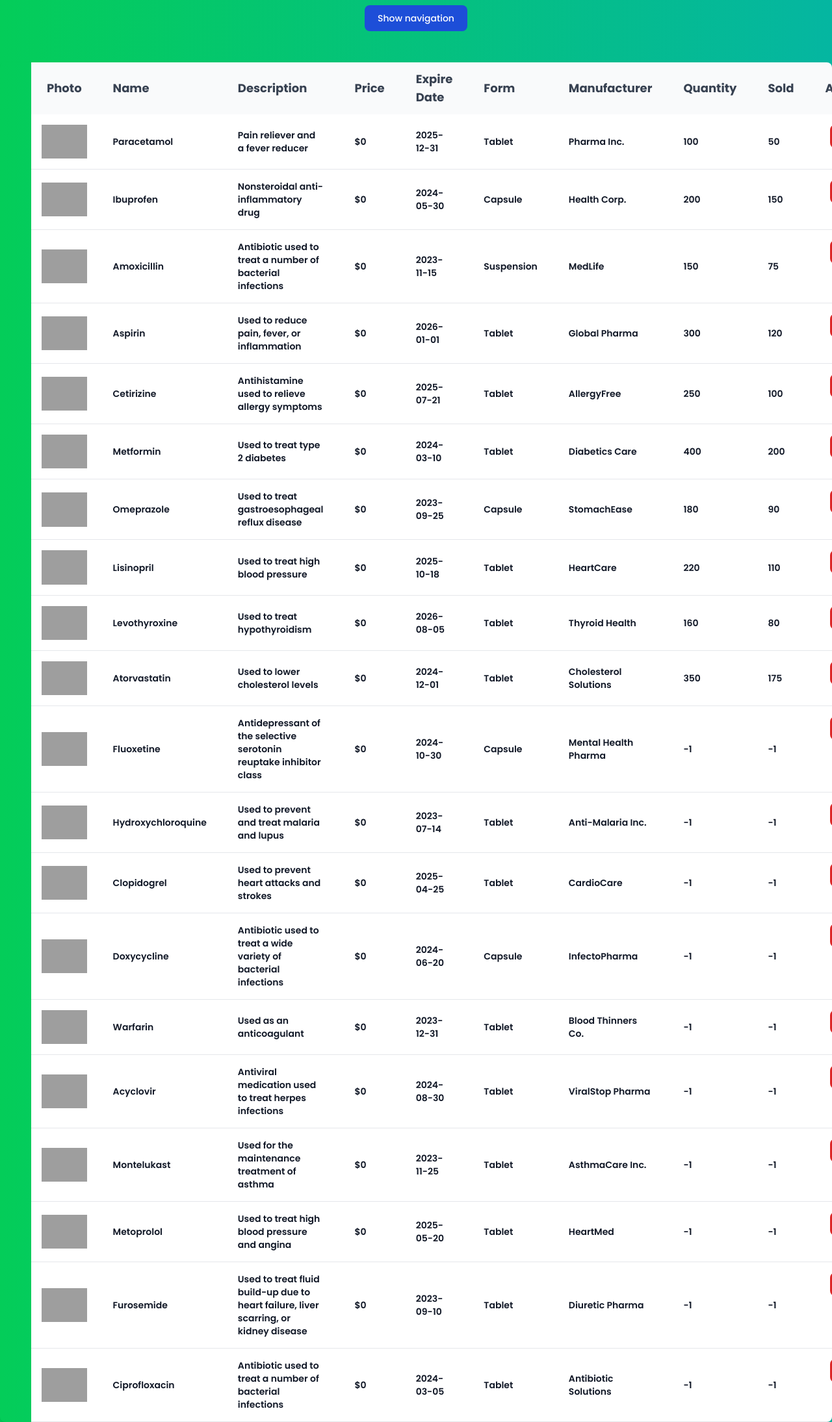
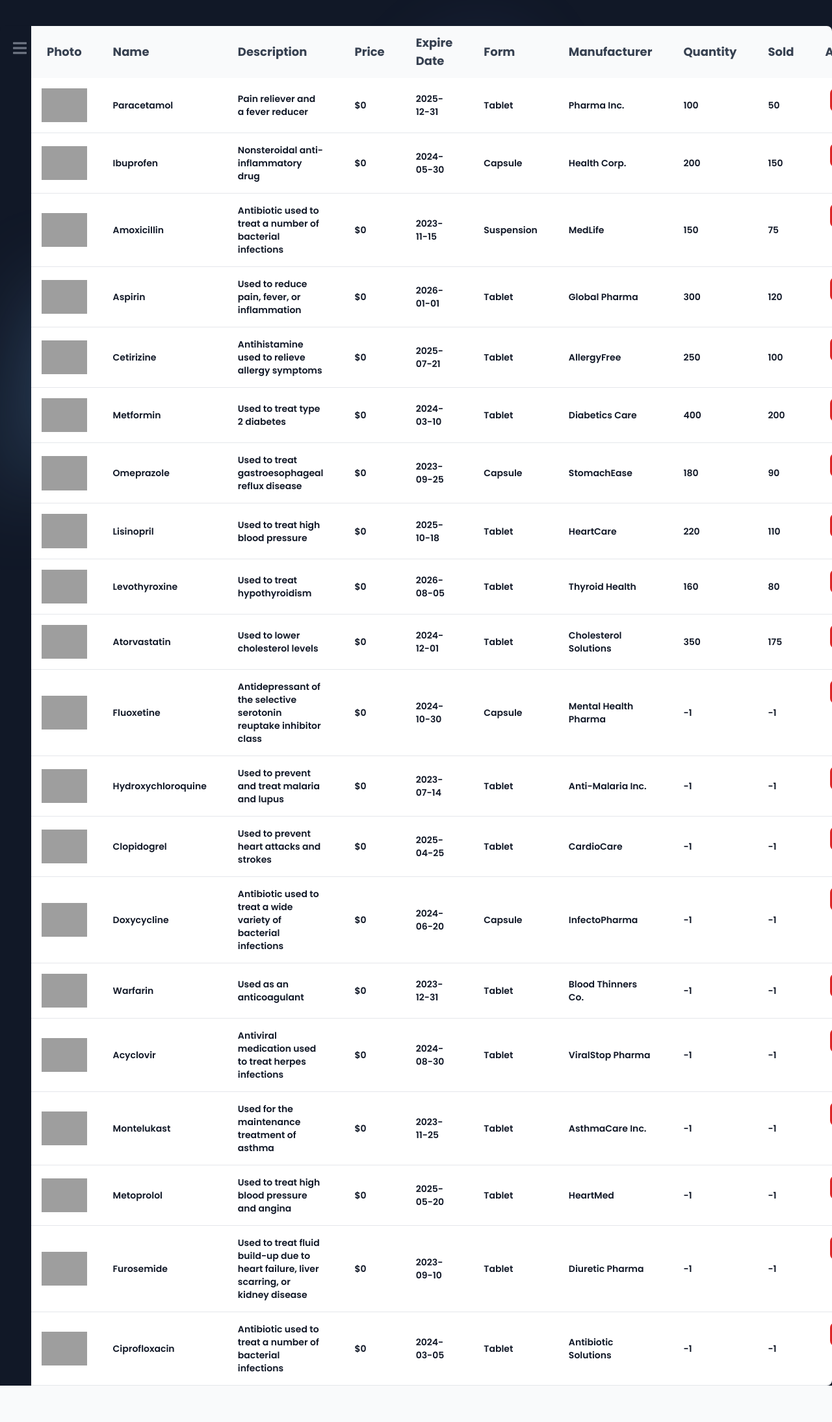
Before and after one commit to BigFootLime/B1, a PHP site: page /gestionproduits.php in a window 1280 px wide. Shown: the whole page at 65% size. After the commit the page ends 2133 px from the top, so only its background shows below. Run offline with PHP 8.4, Linux system fonts and the light colour scheme; data comes from the database, SQL or seed files in the repository; some libraries are stand-ins or nearby versions; grey boxes are pictures that could not be loaded.

Commit message:
CHANGES TO ACCUEIL AND GESTION PRODUCT + README

```diff
--- a/src/gestionproduits.php
+++ b/src/gestionproduits.php
@@ -70,6 +70,7 @@ try {
     <link href="https://cdn.jsdelivr.net/npm/tailwindcss@2.2.19/dist/tailwind.min.css" rel="stylesheet">
     <script src="https://cdn.tailwindcss.com"></script>
     <link href="https://fonts.googleapis.com/css2?family=Poppins:wght@400;500;600;700&display=swap" rel="stylesheet">
+    <link rel="stylesheet" href="https://cdnjs.cloudflare.com/ajax/libs/font-awesome/5.15.4/css/all.min.css">
     <style>
         body {
             font-family: 'Poppins', sans-serif;
@@ -79,16 +80,17 @@ try {
         }
     </style>
 </head>
-<body class="bg-gradient-to-r from-[#04CD59] to-[#05B6A1]">
-    <!------------------------------------------------------------------- BUTTON DASH ------------------------------------------------------------------->
-    <div class="text-center py-2">
-        <button id="drawer-button" class="text-white bg-blue-700 hover:bg-blue-800 focus:ring-4 focus:ring-blue-300 font-medium rounded-lg text-sm px-5 py-2.5 dark:bg-blue-600 dark:hover:bg-blue-700 focus:outline-none dark:focus:ring-blue-800">
-            Show navigation
-        </button>
+<body class="relative bg-gray-900 isolate font-poppins">
+<div class="absolute inset-x-0 top-4 -z-10 flex transform-gpu justify-center overflow-hidden blur-3xl" aria-hidden="true">
+      <div class="aspect-[1108/632] w-full flex-none bg-gradient-to-r from-[#80caff] to-[#4f46e5] opacity-25" style="clip-path: polygon(73.6% 51.7%, 91.7% 11.8%, 100% 46.4%, 97.4% 82.2%, 92.5% 84.9%, 75.7% 64%, 55.3% 47.5%, 46.5% 49.4%, 45% 62.9%, 50.3% 87.2%, 21.3% 64.1%, 0.1% 100%, 5.4% 51.1%, 21.4% 63.9%, 58.9% 0.2%, 73.6% 51.7%)"></div>
     </div>
-    <!------------------------------------------------------------------- BUTTON DASH END------------------------------------------------------------------->
-    <!--------------------------------------------------------------------- DASHBOARD -------------------------------------------------------------------->
-    <div id="drawer-navigation" class="fixed top-0 left-0 z-40 h-screen p-4 overflow-y-auto transition-transform -translate-x-full bg-slate-900 w-64 dark:bg-gray-800" tabindex="-1" aria-labelledby="drawer-navigation-label">
+    <div class="text-center py-2 font-poppins absolute left-0">
+    <button id="drawer-button" class="text-gray-500 hover:text-gray-700 focus:ring-4 focus:ring-gray-300 font-medium rounded-lg text-sm px-5 py-2.5 dark:text-gray-400 dark:hover:text-gray-500 focus:outline-none dark:focus:ring-gray-600 ">
+        <i class="fas fa-bars text-2xl"></i>
+    </button>
+</div>
+
+<div id="drawer-navigation" class="fixed top-0 left-0 z-40 h-screen p-4 overflow-y-auto transition-transform -translate-x-full bg-[#353184] w-64 dark:bg-[#353184] rounded-r-lg" tabindex="-1" aria-labelledby="drawer-navigation-label">
         <h5 id="drawer-navigation-label" class="text-base font-semibold text-gray-400 uppercase dark:text-gray-400">Menu</h5>
         <button id="close-drawer" type="button" aria-controls="drawer-navigation" class="text-gray-400 bg-transparent hover:bg-gray-200 hover:text-gray-900 rounded-lg text-sm w-8 h-8 absolute top-2.5 end-2.5 inline-flex items-center justify-center dark:hover:bg-gray-600 dark:hover:text-white">
             <svg class="w-3 h-3" aria-hidden="true" xmlns="http://www.w3.org/2000/svg" fill="none" viewBox="0 0 14 14">
@@ -99,36 +101,47 @@ try {
         <div class="py-4 overflow-y-auto">
             <ul class="space-y-2 font-medium">
                 <li>
-                    <a href="./accueil.php" class="flex items-center p-2 text-gray-100 rounded-lg dark:text-white hover:text-gray-500 hover:bg-gray-100 dark:hover:bg-gray-700 group">
+                    <a href="./accueil.php" class="flex items-center p-2 text-gray-100 rounded-lg dark:text-white hover:text-gray-white hover:bg-gray-100 dark:hover:bg-[#1c1a47] group">
                         <svg class="w-5 h-5 text-gray-500 transition duration-75 dark:text-gray-400 group-hover:text-gray-900 dark:group-hover:text-white" aria-hidden="true" xmlns="http://www.w3.org/2000/svg" fill="currentColor" viewBox="0 0 22 21">
                             <path d="M16.975 11H10V4.025a1 1 0 0 0-1.066-.998 8.5 8.5 0 1 0 9.039 9.039.999.999 0 0 0-1-1.066h.002Z"/>
                             <path d="M12.5 0c-.157 0-.311.01-.565.027A1 1 0 0 0 11 1.02V10h8.975a1 1 0 0 0 1-.935c.013-.188.028-.374.028-.565A8.51 8.51 0 0 0 12.5 0Z"/>
                         </svg>
-                        <span class="ms-3">Dashboard</span>
+                        <span class="ms-3 text-white">Dashboard</span>
                     </a>
                 </li>
                 <li>
-                    <a href="./gestionproduits.php" class="flex items-center p-2 text-gray-100 rounded-lg dark:text-white hover:text-gray-500 hover:bg-gray-100 dark:hover:bg-gray-700 group">
+                    <a href="./gestionproduits.php" class="flex items-center p-2 text-gray-100 rounded-lg dark:text-white hover:text-gray-500 hover:bg-gray-100 dark:hover:bg-[#1c1a47] group">
                         <svg class="flex-shrink-0 w-5 h-5 text-gray-500 transition duration-75 dark:text-gray-400 group-hover:text-gray-900 dark:group-hover:text-white" aria-hidden="true" xmlns="http://www.w3.org/2000/svg" fill="currentColor" viewBox="0 0 18 18">
                             <path d="M6.143 0H1.857A1.857 1.857 0 0 0 0 1.857v4.286C0 7.169.831 8 1.857 8h4.286A1.857 1.857 0 0 0 8 6.143V1.857A1.857 1.857 0 0 0 6.143 0Zm10 0h-4.286A1.857 1.857 0 0 0 10 1.857v4.286C10 7.169 10.831 8 11.857 8h4.286A1.857 1.857 0 0 0 18 6.143V1.857A1.857 1.857 0 0 0 16.143 0Zm-10 10H1.857A1.857 1.857 0 0 0 0 11.857v4.286C0 17.169.831 18 1.857 18h4.286A1.857 1.857 0 0 0 8 16.143v-4.286A1.857 1.857 0 0 0 6.143 10Zm10 0h-4.286A1.857 1.857 0 0 0 10 11.857v4.286c0 1.026.831 1.857 1.857 1.857h4.286A1.857 1.857 0 0 0 18 16.143v-4.286A1.857 1.857 0 0 0 16.143 10Z"/>
                         </svg>
-                        <span class="flex-1 ms-3 whitespace-nowrap">Product Management</span>
+                        <span class="flex-1 text-white ms-3 whitespace-nowrap">Product Management</span>
 
                     </a>
                 </li>
 
                 <li>
-                    <a href="./login.php" class="flex items-center p-2 text-gray-100 rounded-lg dark:text-white hover:text-gray-500 hover:bg-gray-100 dark:hover:bg-gray-700 group">
+                    <a href="./login.php" class="flex items-center p-2 text-gray-100 rounded-lg dark:text-white hover:text-gray-500 hover:bg-gray-100 dark:hover:bg-[#1c1a47] group">
                         <svg class="flex-shrink-0 w-5 h-5 text-gray-500 transition duration-75 dark:text-gray-400 group-hover:text-gray-900 dark:group-hover:text-white" aria-hidden="true" xmlns="http://www.w3.org/2000/svg" fill="none" viewBox="0 0 18 16">
                             <path stroke="currentColor" stroke-linecap="round" stroke-linejoin="round" stroke-width="2" d="M1 8h11m0 0L8 4m4 4-4 4m4-11h3a2 2 0 0 1 2 2v10a2 2 0 0 1-2 2h-3"/>
                         </svg>
-                        <span class="flex-1 ms-3 whitespace-nowrap">Logout</span>
+                        <span class="flex-1 text-white ms-3 whitespace-nowrap">Logout</span>
                     </a>
                 </li>
 
             </ul>
         </div>
     </div>
+
+    <script>
+        // Open and close the sidebar with the ref to the bars button
+        document.getElementById('drawer-button').addEventListener('click', function() {
+            document.getElementById('drawer-navigation').classList.toggle('-translate-x-full');
+        });
+
+        document.getElementById('close-drawer').addEventListener('click', function() {
+            document.getElementById('drawer-navigation').classList.add('-translate-x-full');
+        });
+    </script>
     <!-------------------------------------------------------------------DASHBOARD END ------------------------------------------------------------------------------------>
     <!----------------------------------------------------------------TABLE---------------------------------------------------------------------------------->
     <div class=" font-poppins relative overflow-x-auto shadow-md sm:rounded-lg px-12 mt-10 lg:mx-0">
```
Also changed, not shown: src/accueil.php (+6 -6 lines), README.md, src/assets/codeENV-vars.png (added).
